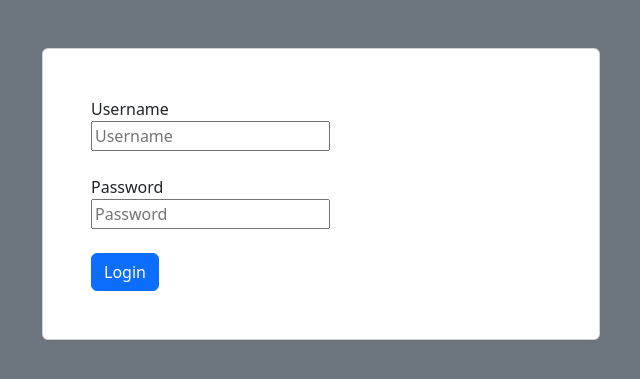
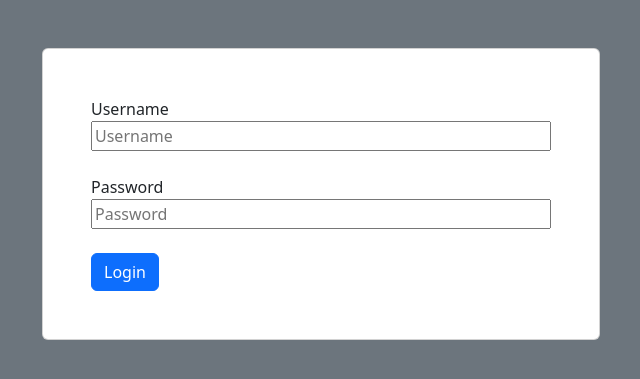
Before and after one commit to arshianajmipour/phonebook, a Django app: page /login/ in a window 1280 px wide. Shown: the part 72-451 px from the top of the page, without its empty margins (319-959 px from the left). Run offline with Django 4.2, Linux system fonts and the light colour scheme; data comes from the database, SQL or seed files in the repository; both versions use the stored data as it was after the commit; some libraries are stand-ins or nearby versions.

Commit message:
bug-fixes

```diff
--- a/myapp/templates/myapp/login.html
+++ b/myapp/templates/myapp/login.html
@@ -7,17 +7,17 @@
             <input type="hidden" name="next" value="{{ next }}" />
         {% endif %}
         <div class="col-md-6">
-            <div class="card px-5 py-5 " id="form1">
+            <div class="card px-5 py-5 d-flex justify-content-center" id="form1">
                 <div class="control-group">
                     <label class="control-label" for="username">Username</label>
                     <div class="forms-inputs mb-4">
-                <input type="text" id="username" name="username"  placeholder="Username">
+                        <input type="text" id="username" name="username"  class="w-100" placeholder="Username">
                     </div>
                 </div>
                 <div class="control-group">
                     <label class="control-label" for="password">Password</label>
                     <div class="forms-inputs mb-4">
-                <input type="password" name="password" id="password" placeholder="Password">
+                        <input type="password" name="password" id="password" class="w-100" placeholder="Password">
                     </div>
                 </div>
                 <div class="control-group">
```
Also changed, not shown: myapp/templates/myapp/welcome.html (+7 -5 lines), db.sqlite3. Lines whose indentation alone changed are shown as unchanged.
